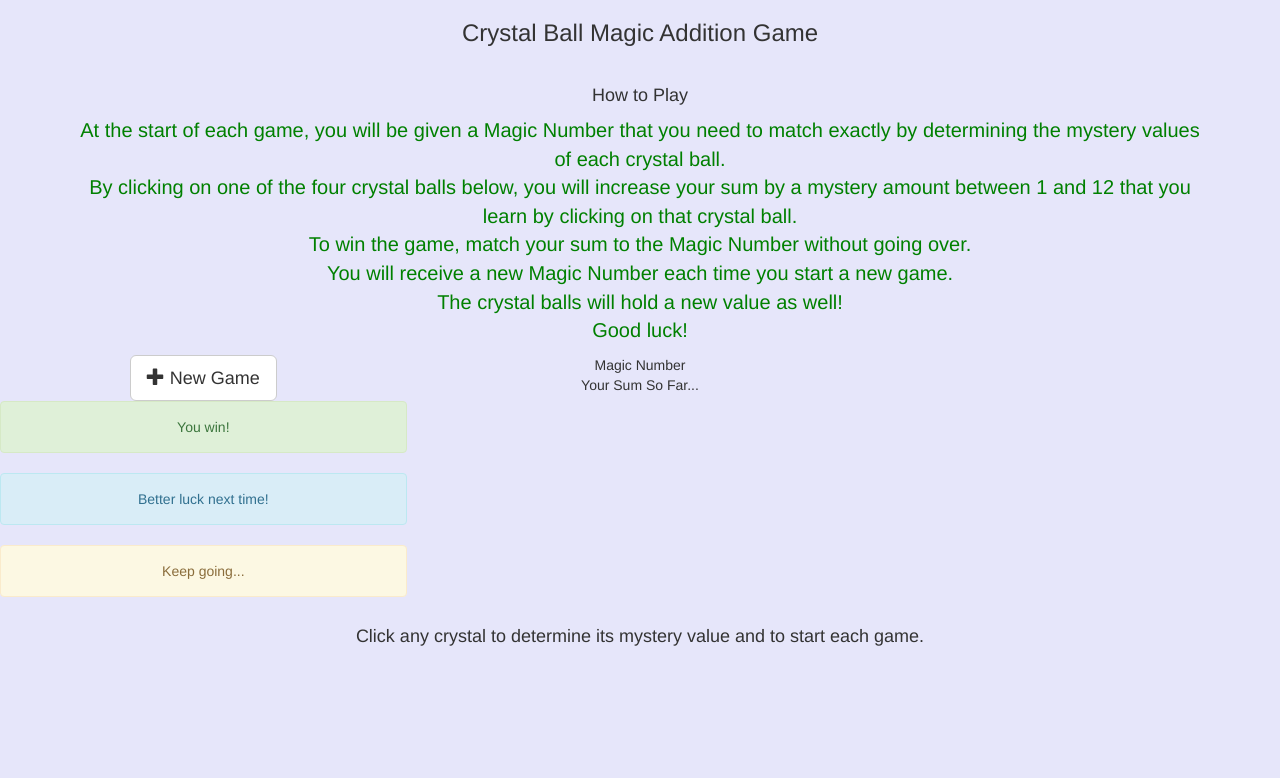
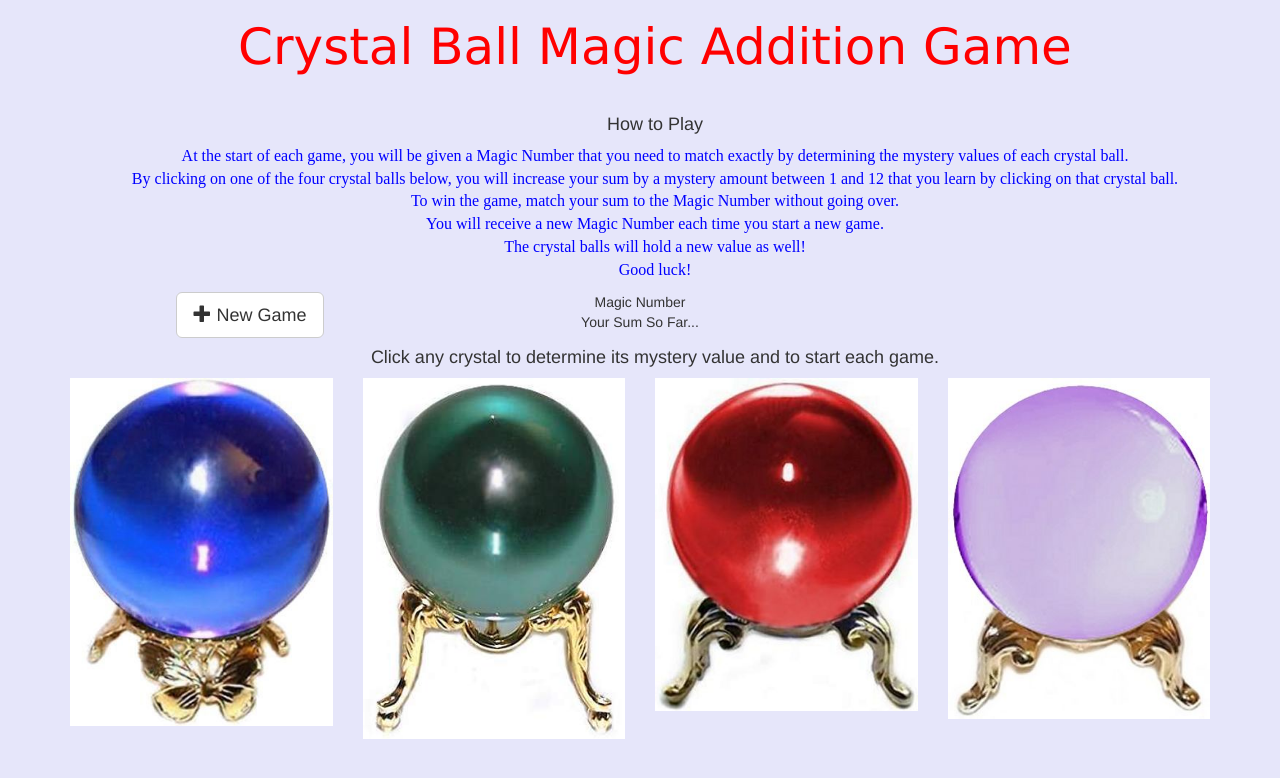
Before and after one commit to NancyGormanLukas/practiceJS, a PHP site: page / in a window 1280 px wide. Shown: the top 778 px of the page. Run offline with PHP 8.4, Linux system fonts and the light colour scheme; some web fonts are replaced.

Commit message:
final commit for review

```diff
--- a/assets/game.js
+++ b/assets/game.js
@@ -4,7 +4,7 @@ var targetNumber =0
 var endOfGame = false
 var wins = 0
 var losses = 0
-var playerLoses=falseb
+var playerLoses=false
 
 var crystal = {
 	blue : {
@@ -75,8 +75,8 @@ $(document).ready(function(){
 			crystal.purple.power = Math.floor(Math.random() *(12-1)) + 1;
 
 			//set up beginning- on click this will happen
-			$('#clickSum').html(clickSum);
-			$('#targetNumber').html(targetNumber);
+			//$('#clickSum').html(clickSum);
+			//$('#targetNumber').html(targetNumber);
 			// after first game
 			$('#wins').html("Wins: " + wins);
 			$('#losses').html("Losses: "+losses);
--- a/assets/style.css
+++ b/assets/style.css
@@ -1,13 +1,27 @@
 .heading {
 	font-size: 50px;
+	font-family: Verdana;
+	color:red;
+
+}
+
+.instructions {
+	font-size: 16px;
+	color: blue;
 	font-family: Comic;
 }
-button {
-	color: red;
-	font-family: Times;
+
+.targetSum {
+	padding:4px, 6px;
+	border: 2px; color: blue;
 }
 
-li {
-	font-size: 20px;
-	color: green;
+.clickSum {
+	padding:4px, 6px;
+	border: 2px; color: blue;
 }
+
+.wins {
+	font-family: Times;
+	color: red;
+}
--- a/index.html
+++ b/index.html
@@ -1,5 +1,6 @@
 <!DOCTYPE html>
 <html>
+
 <head>
   <title>crystalCounterGame</title>
   <link rel="stylesheet" type="text/css" href="assets/reset.css">
@@ -12,67 +13,80 @@
   <script type="text/javascript" src="https://code.jquery.com/jquery-2.2.0.min.js"></script>
   <script type="text/javascript" src="assets/game.js"></script>
 
-  </head>
-  <body>
-  <body style="background-color:lavender">
+</head>
 
-  <div class= "row">
-    <div class= "col-md-12">
-      <div class= "container text-center">
-        <h3>Crystal Ball Magic Addition Game</h3>
+<body style="background-color:lavender">
+<div class="container">
+  <div class="row">
+    <div class="col-md-12">
+      <div class="container text-center">
+        <h3 class="heading">Crystal Ball Magic Addition Game</h3>
         <br>
         <h4>How to Play</h4>
-        <ul>
-            <li>At the start of each game, you will be given a Magic Number that you need to match exactly by determining the mystery values of each crystal ball.
-            </li>
-            <li>By clicking on one of the four crystal balls below, you will increase your sum by a mystery amount between 1 and 12 that you learn by clicking on that crystal ball.
-            </li>
-            <li>To win the game, match your sum to the Magic Number without going over.
-            </li>
-            <li>You will receive a new Magic Number each time you start a new game.
-            </li>
-            <li>The crystal balls will hold a new value as well!
-            </li>
-            <li>Good luck!
-            </li>
+          <ul class= "instructions">
+            <li>At the start of each game, you will be given a Magic Number that you need to match exactly by determining the mystery values of each crystal ball.</li>
+            <li>By clicking on one of the four crystal balls below, you will increase your sum by a mystery amount between 1 and 12 that you learn by clicking on that crystal ball.</li>
+            <li>To win the game, match your sum to the Magic Number without going over.</li>
+            <li>You will receive a new Magic Number each time you start a new game.</li>
+            <li>The crystal balls will hold a new value as well!</li>
+            <li>Good luck!</li>
           </ul>
       </div>
     </div>
   </div>
 
-  <div class= "row">
-    <div class= "col-md-4 text-center">
+  <div class="row">
+    <div class="col-md-4 text-center">
       <button type="button" class="btn btn-default btn-lg">
       <span class="glyphicon glyphicon-plus" aria-hidden="true"></span> New Game</button>
-      <div class="alert alert-success" role="alert">You win!</div>
-      <div class="alert alert-info" role="alert">Better luck next time!</div>
-      <div class="alert alert-warning" role="alert">Keep going...</div>
+      <div style="display: none" class="alert alert-success" role="alert">You win!</div>
+      <div style="display: none" class="alert alert-info" role="alert">Better luck next time!</div>
+      <div style="display: none" class="alert alert-warning" role="alert">Keep going...</div>
     </div>
 
-    <div class= "col-md-4 text-center">
-    <div id= "targetNumber">Magic Number</div>
-    <div id="clickSum">Your Sum So Far...</div>
+    <div class="col-md-4 text-center">
+      <div id="targetNumber">Magic Number</div>
+      <div id="clickSum">Your Sum So Far...</div>
     </div>
 
-    <div class= "col-md-4 text-center">
+    <div class="col-md-4 text-center">
       <div id="wins"></div>
       <div id="losses"></div>
     </div>
   </div>
 
-  <div class= "row">
-    <div class= "col-md-12">
-      <div class= "container text-center">
+  <div class="row">
+    <div class="col-md-12">
+      <div class="container text-center">
         <h4>Click any crystal to determine its mystery value and to start each game.</h4>
-        <div class="crystals">
-          <div id="blue"></div>
-          <div id="green"></div>
-          <div id="red"></div>
-          <div id="purple"></div>
-        </div>
       </div>
     </div>
   </div>
 
-  </body>
-  </html>
+  <div class="row">
+    <div class="col-md-3">
+      <div id="blue">
+        <img class="img-responsive" src="assets/images/blue.jpg">
+      </div>
+    </div>
+    <div class="col-md-3">
+      <div id="green">
+        <img class="img-responsive" src="assets/images/green.jpg">
+      </div>
+    </div>
+    <div class="col-md-3">
+      <div id="red">
+        <img class="img-responsive" src="assets/images/red.jpg">
+      </div>
+    </div>
+    <div class="col-md-3">
+      <div id="purple">
+        <img class="img-responsive" src="assets/images/purple.jpg">
+      </div>
+    </div>
+  </div>
+
+</div>
+</body>
+
+</html>
```
Also changed, not shown: assets/images/blue.jpg, 1 other file.
